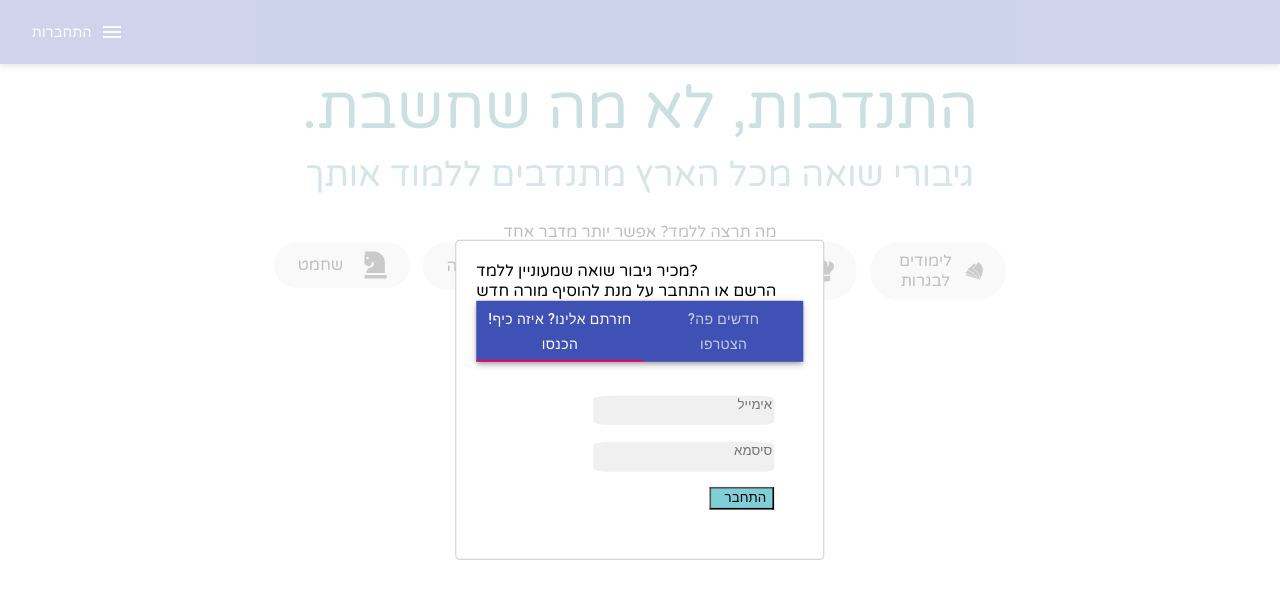
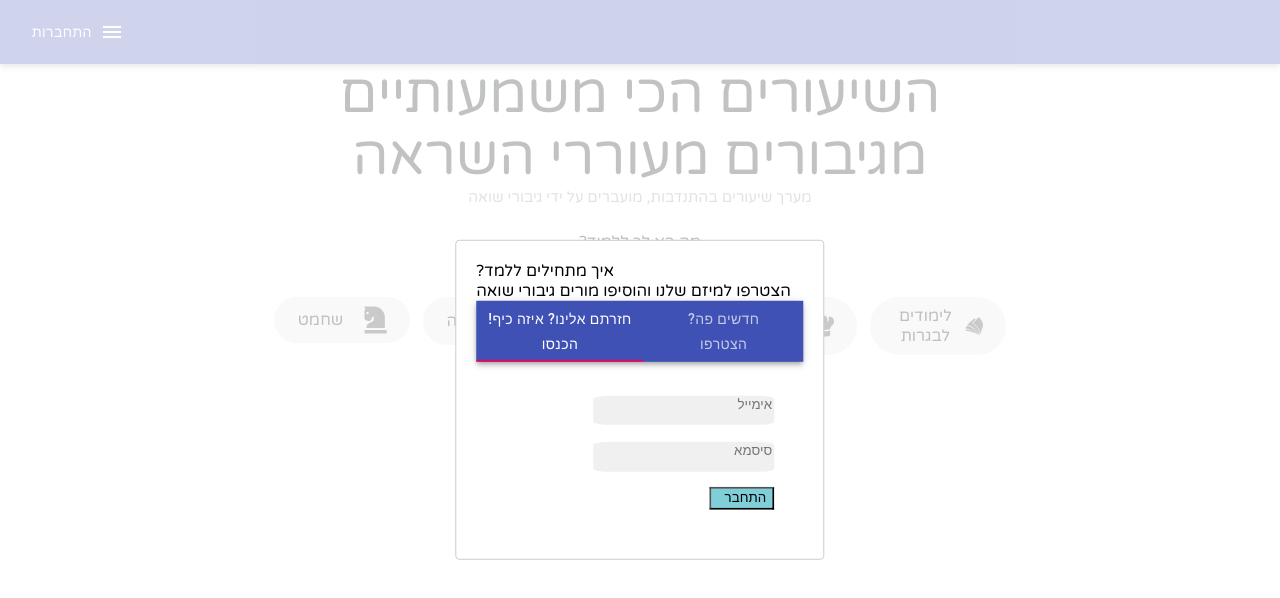
Before and after one commit to odedhr/BraveTogether, a React (Create React App) app in the folder Client/: page / in a window 1280 px wide. Both pictures are taken after a click on the button "התחברות". Shown: the top 598 px of the page. Built offline with nearby package versions, Linux system fonts and the light colour scheme.

Commit message:
changed all texts according to orit

```diff
--- a/Client/src/components/Main/Main.tsx
+++ b/Client/src/components/Main/Main.tsx
@@ -9,18 +9,18 @@ import { ReactComponent as Study } from "../../assets/icons/study.svg";
 import { ReactComponent as Music } from "../../assets/icons/music.svg";
 
 const Title = styled.div`
-  font-size: 60px;
-  line-height: 1.5;
+  font-size: 55px;
+  line-height: 1.13;
   letter-spacing: normal;
   text-align: center;
-  color: #2c828c;
+  color: #0a100d;
 `;
 const SubTitle = styled.div`
-  font-size: 35px;
+  font-size: 15px;
   line-height: 1.2;
   letter-spacing: normal;
   text-align: center;
-  color: rgba(44, 130, 140, 0.8);
+  color: rgba(27, 27, 58, 0.5);
 `;
 const Text = styled.div`
   margin-top: 2%;
@@ -69,10 +69,13 @@ export default function Main(props: MainProps) {
   };
   return (
     <div>
-      <Title>.התנדבות, לא מה שחשבת</Title>
-      <SubTitle>גיבורי שואה מכל הארץ מתנדבים ללמוד אותך</SubTitle>
-      <Text>מה תרצה ללמד? אפשר יותר מדבר אחד </Text>
-
+      <div>
+        <Title>השיעורים הכי משמעותיים</Title>
+        <Title>מגיבורים מעוררי השראה</Title>
+      </div>
+      <SubTitle>מערך שיעורים בהתנדבות, מועברים על ידי גיבורי שואה</SubTitle>
+      <Text>?מה בא לך ללמוד</Text>
+      <Text>!דרך אגב, אפשר יותר מדבר אחד</Text>
       <Categories>
         {categories &&
           categories.map((category: Category) => {
--- a/Client/src/components/Modal/Modal.tsx
+++ b/Client/src/components/Modal/Modal.tsx
@@ -1,32 +1,32 @@
-import * as React from 'react';
-import Modal from 'react-modal';
-import Login from '../Login/Login';
+import * as React from "react";
+import Modal from "react-modal";
+import Login from "../Login/Login";
 
 export interface IPopupProps {
-    isModalOpen:boolean;
-    closePopup:(isOpen:boolean)=>void
+  isModalOpen: boolean;
+  closePopup: (isOpen: boolean) => void;
 }
 const customStyles = {
-    content : {
-      top                   : '50%',
-      left                  : '50%',
-      right                 : 'auto',
-      bottom                : 'auto',
-      marginRight           : '-50%',
-      transform             : 'translate(-50%, -50%)'
-    }
+  content: {
+    top: "50%",
+    left: "50%",
+    right: "auto",
+    bottom: "auto",
+    marginRight: "-50%",
+    transform: "translate(-50%, -50%)",
+  },
 };
 
-export default function Popup (props: IPopupProps) {
-    const {isModalOpen,closePopup} =props
+export default function Popup(props: IPopupProps) {
+  const { isModalOpen, closePopup } = props;
   const wrapperRef = React.useRef<HTMLDivElement>(null);
   React.useEffect(() => {
     /**
      * Alert if clicked on outside of element
      */
-        function handleClickOutside(event:any) {
+    function handleClickOutside(event: any) {
       if (wrapperRef.current && !wrapperRef.current!.contains(event.target)) {
-                closePopup(false)
+        closePopup(false);
       }
     }
 
@@ -38,14 +38,10 @@ export default function Popup (props: IPopupProps) {
     };
   }, [wrapperRef]);
   return (
-    <Modal
-          isOpen={isModalOpen}
-          style={customStyles}
-          contentLabel="Example Popu"
-        >
-            <div  ref={wrapperRef}>
-              <div>מכיר גיבור שואה שמעוניין ללמד?</div>
-              <div>הרשם או התחבר על מנת להוסיף מורה חדש</div>
+    <Modal isOpen={isModalOpen} style={customStyles} contentLabel="Example Popu">
+      <div ref={wrapperRef}>
+        <div>?איך מתחילים ללמד</div>
+        <div>הצטרפו למיזם שלנו והוסיפו מורים גיבורי שואה</div>
         <Login></Login>
       </div>
     </Modal>
```
Also changed, not shown: Client/src/components/Login/Login.tsx (+17 -25 lines). Lines whose indentation alone changed are shown as unchanged.
